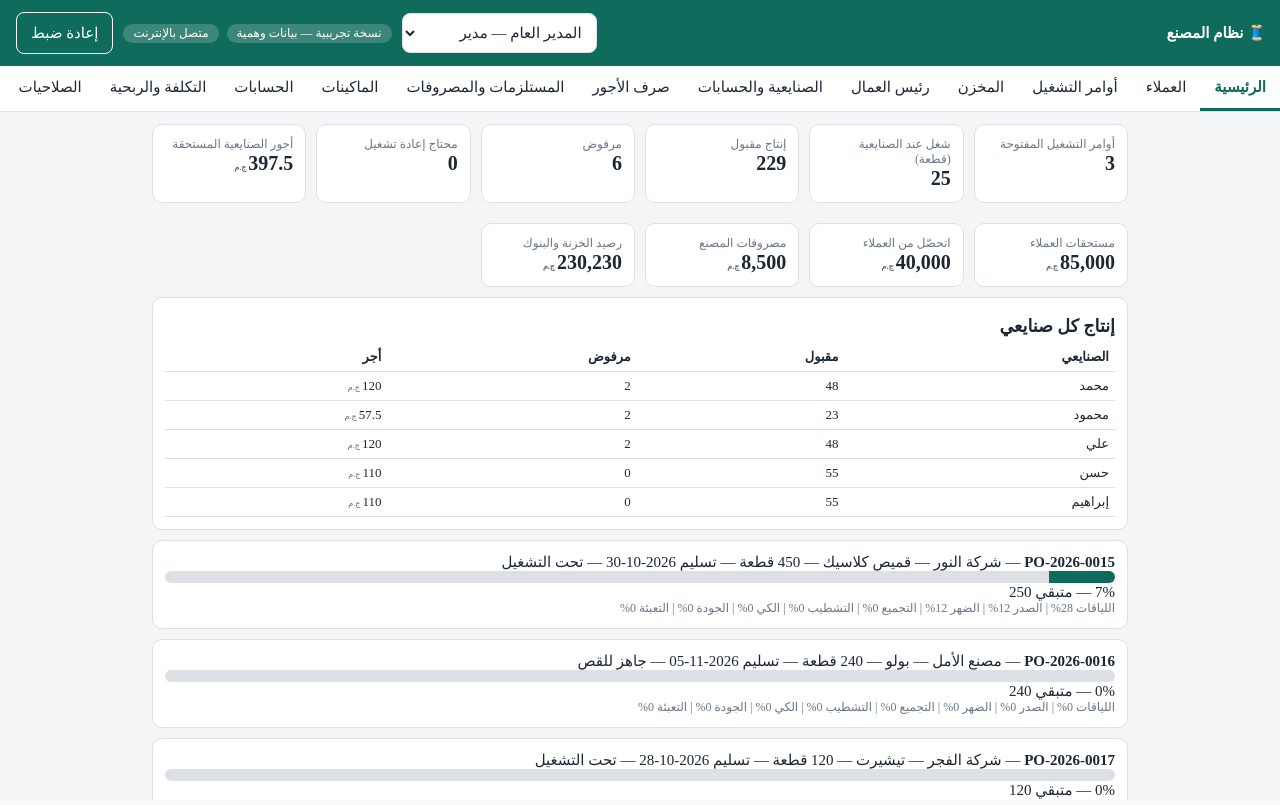
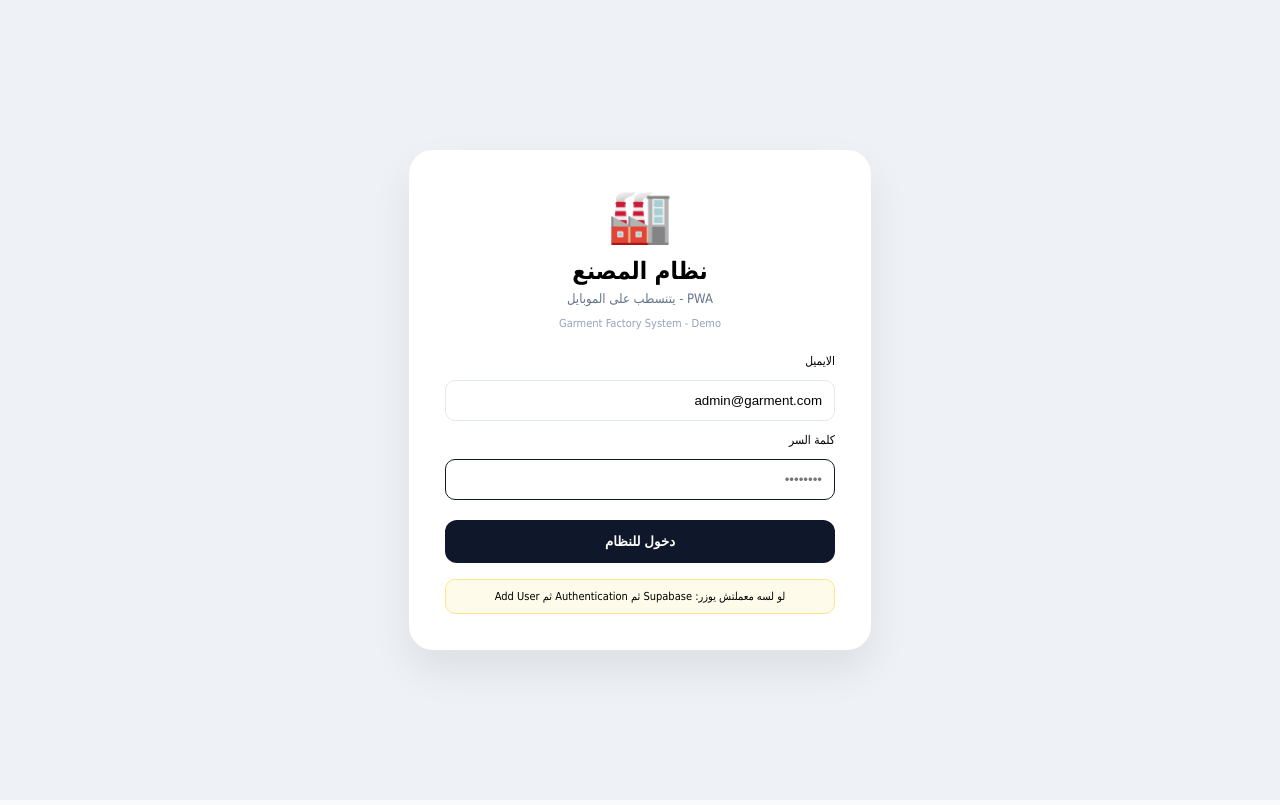
Before and after one commit to Mahmoudmongy/Garment-Factory-System, a Next.js app: page / in a window 1280 px wide. Built offline with nearby package versions, Linux system fonts and the light colour scheme.

Commit message:
Update page.js

```diff
--- a/app/page.js
+++ b/app/page.js
@@ -1,10 +1,66 @@
 'use client'
+import { useState } from 'react'
+import { createClient } from '@supabase/supabase-js'
+
+const supabase = createClient(
+  'https://zkpmoyavdozbboqxvgys.supabase.co',
+  'sb_publishable_V4ag5rYVHVfmjXufJeFGgw_7nWGhKet'
+)
+
 export default function Page(){
-  return (
-    <iframe
-      src="/factory-demo.html"
-      style={{width:'100vw',height:'100vh',border:'none'}}
-      title="Factory Demo"
-    />
+  const [email,setEmail]=useState('admin@garment.com')
+  const [pass,setPass]=useState('')
+  const [loading,setLoading]=useState(false)
+  const [user,setUser]=useState(null)
+
+  const login=async(e)=>{
+    e.preventDefault()
+    setLoading(true)
+    const {data,error}=await supabase.auth.signInWithPassword({email,password:pass})
+    setLoading(false)
+    if(error) alert('خطأ: '+error.message)
+    else setUser(data.user)
+  }
+
+  if(!user){
+    return(
+      <main style={{minHeight:'100vh',background:'#eef2f7',display:'flex',alignItems:'center',justifyContent:'center',fontFamily:'Tahoma'}}>
+        <div style={{background:'white',width:390,padding:36,borderRadius:24,boxShadow:'0 20px 40px rgba(0,0,0,0.08)',textAlign:'center'}}>
+          <div style={{fontSize:52}}>🏭</div>
+          <h2 style={{margin:'10px 0 6px'}}>نظام المصنع</h2>
+          <p style={{color:'#64748b',fontSize:13,margin:0}}>PWA - يتنسطب على الموبايل</p>
+          <p style={{color:'#94a3b8',fontSize:11,marginBottom:24}}>Garment Factory System - Demo</p>
+
+          <form onSubmit={login} style={{display:'flex',flexDirection:'column',gap:12,textAlign:'right'}}>
+            <label style={{fontSize:12}}>الايميل</label>
+            <input value={email} onChange={e=>setEmail(e.target.value)} style={{padding:12,borderRadius:10,border:'1px solid #e2e8f0'}}/>
+            <label style={{fontSize:12}}>كلمة السر</label>
+            <input type="password" value={pass} onChange={e=>setPass(e.target.value)} placeholder="••••••••" style={{padding:12,borderRadius:10,border:'1px solid #111827'}}/>
+            <button disabled={loading} style={{marginTop:8,padding:14,background:'#0f172a',color:'white',borderRadius:12,border:'none',fontWeight:'bold',cursor:'pointer'}}>
+              {loading?'جاري الدخول...':'دخول للنظام'}
+            </button>
+          </form>
+
+          <div style={{marginTop:16,background:'#fffbeb',border:'1px solid #fde68a',padding:10,borderRadius:10,fontSize:11,textAlign:'center'}}>
+            لو لسه معملتش يوزر: Supabase ثم Authentication ثم Add User
+          </div>
+        </div>
+      </main>
+    )
+  }
+
+  // بعد تسجيل الدخول - يفتح الـ Demo الكامل
+  return(
+    <div style={{width:'100vw',height:'100vh',position:'relative'}}>
+      <div style={{position:'absolute',top:0,left:0,right:0,height:36,background:'#0f6b5c',color:'white',display:'flex',alignItems:'center',justifyContent:'space-between',padding:'0 12px',fontFamily:'Tahoma',fontSize:12,zIndex:10}}>
+        <span>🏭 مرحبا {user.email} - نسخة Demo كاملة</span>
+        <button onClick={()=>setUser(null)} style={{background:'#ffffff30',color:'white',border:'1px solid white',borderRadius:6,padding:'2px 10px',cursor:'pointer'}}>خروج</button>
+      </div>
+      <iframe
+        src="/factory-demo.html"
+        style={{width:'100vw',height:'100vh',border:'none',paddingTop:36,boxSizing:'border-box'}}
+        title="Factory Demo"
+      />
+    </div>
   )
 }
```
